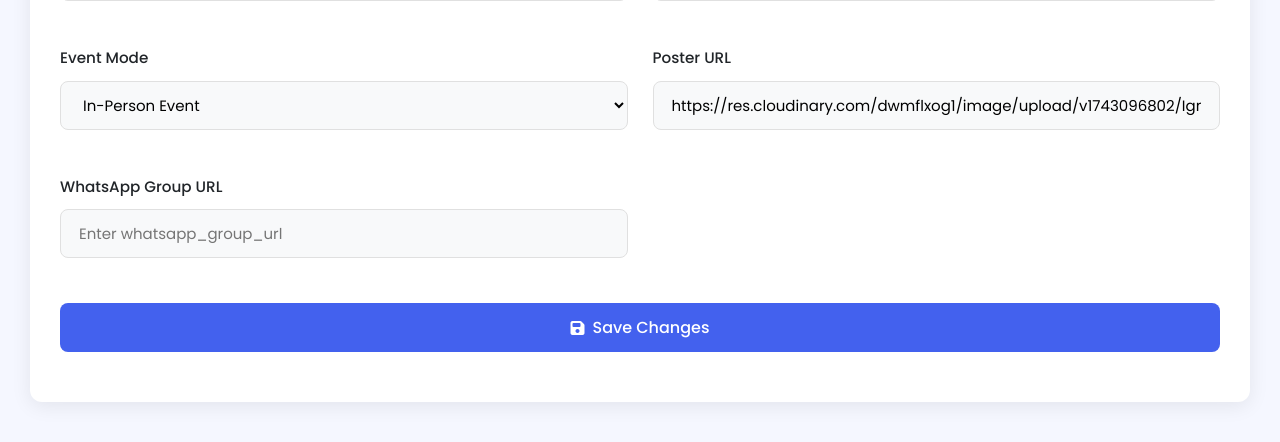
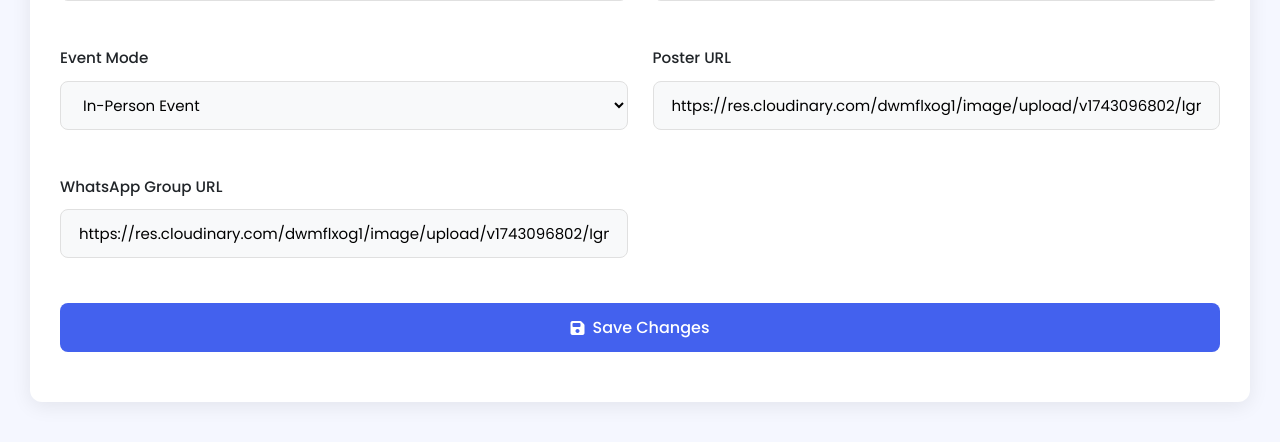
Before and after one commit to we-ignite/ignite-backend, a Django app: page /dashboard/edit-event/4 in a window 1280 px wide. Shown: the part 979-1421 px from the top of the page. Run offline with Django 5.2, Linux system fonts and the light colour scheme; a user stored in the database is signed in; data comes from the database, SQL or seed files in the repository.

Commit message:
whatsapp_group_url updated

```diff
--- a/Home/views.py
+++ b/Home/views.py
@@ -37,7 +37,8 @@ x_api_version = "2023-08-01"
 # x_api_version = "2023-08-01"
 
 
-CREDENTIALS_FILE = "/home/ubuntu/cred.json"
+# CREDENTIALS_FILE = "/home/ubuntu/cred.json"
+CREDENTIALS_FILE = "templates/Home/cred.json"
 
 # Google Sheets API setup
 scope = ["https://www.googleapis.com/auth/spreadsheets", "https://www.googleapis.com/auth/drive"]
--- a/templates/dashboard/event-edit-details.html
+++ b/templates/dashboard/event-edit-details.html
@@ -458,7 +458,7 @@
                     <div class="form-group">
                         <label for="whatsapp_group_url">WhatsApp Group URL</label>
                         <div class="input-wrapper">
-                            <input type="text" name="whatsapp_group_url" id="whatsapp_group_url" placeholder="Enter whatsapp_group_url">
+                            <input type="text" name="whatsapp_group_url" id="whatsapp_group_url" value="{{ event.whatsapp_group_url }}" placeholder="Enter whatsapp_group_url">
                         </div>
                     </div>
 
```
Also changed, not shown: 1 other file.
